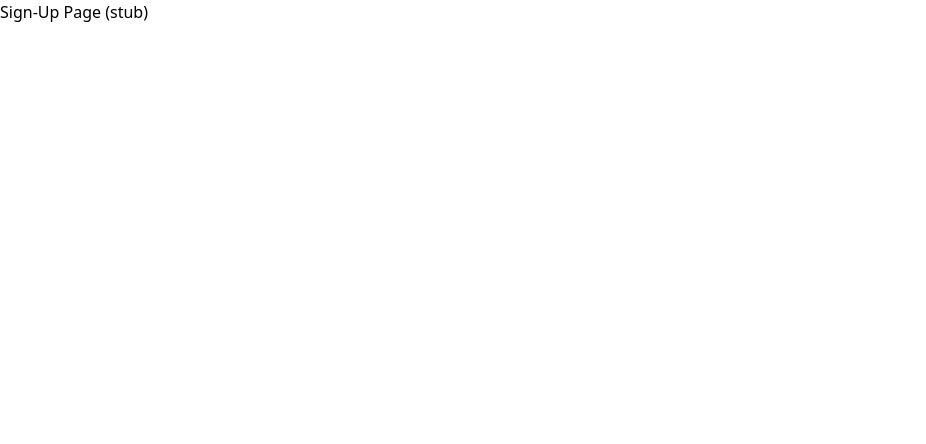
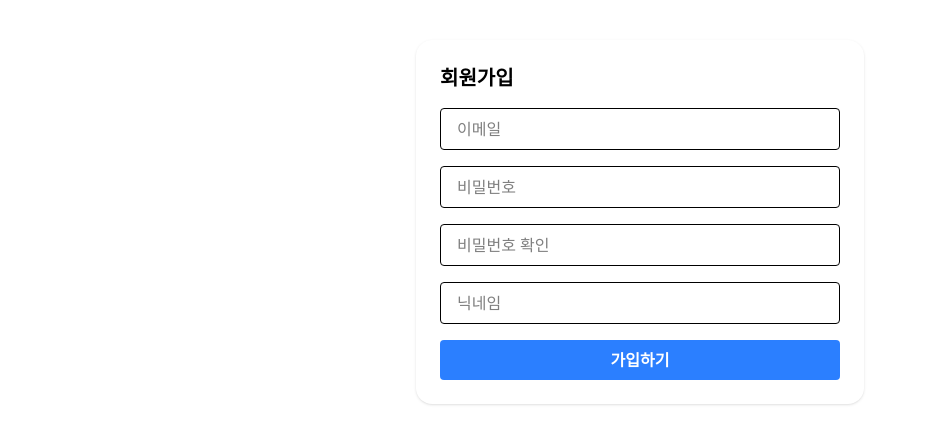
Before and after one commit to yongzooda/Lectory, a React (Vite) app in the folder lectory-client/: page /signup in a window 1280 px wide. Shown: the top 444 px of the page, without its empty margins (0-926 px from the left). Built offline with nearby package versions, Linux system fonts and the light colour scheme.

Commit message:
feat: 초기 회원가입 API 연동

```diff
--- /dev/null
+++ b/lectory-client/src/api/signupApi.js
@@ -0,0 +1,10 @@
+import api from './axiosInstance';
+
+export const signUp = async (data) => {
+    const response = await api.post('/users/signup', data, {
+        headers: {
+            'Content-Type': 'application/json',
+        },
+    });
+    return response.data;
+};
--- a/lectory-client/src/pages/user/SignUpPage.jsx
+++ b/lectory-client/src/pages/user/SignUpPage.jsx
@@ -1,4 +1,89 @@
-// src/pages/user/SignUpPage.jsx
-export default function SignUpPage() {
-  return <div>Sign-Up Page (stub)</div>;
+import React, { useState } from 'react';
+import { signUp } from "../../api/signupApi.js";
+
+export default function SignUp() {
+  const [form, setForm] = useState({
+    email: '',
+    password: '',
+    passwordConfirm: '',
+    nickname: '',
+  });
+
+  const [error, setError] = useState('');
+
+  const handleChange = (e) => {
+    setForm({
+      ...form,
+      [e.target.name]: e.target.value,
+    });
+  };
+
+  const handleSubmit = async (e) => {
+    e.preventDefault();
+
+    if (form.password !== form.passwordConfirm) {
+      setError('비밀번호가 일치하지 않습니다.');
+      return;
+    }
+
+    try {
+      await signUp(form);
+      alert('회원가입이 완료되었습니다!');
+      // 페이지 이동 로직 추가 (예: 로그인 페이지로)
+    } catch (err) {
+      console.error('[회원가입 에러]', err.response || err);
+      setError(err.response?.data?.message || '회원가입 실패');
+    }
+  };
+
+  return (
+      <div className="max-w-md mx-auto mt-10 p-6 bg-white shadow rounded-2xl">
+        <h2 className="text-xl font-bold mb-4">회원가입</h2>
+        <form onSubmit={handleSubmit} className="space-y-4">
+          <input
+              type="email"
+              name="email"
+              placeholder="이메일"
+              value={form.email}
+              onChange={handleChange}
+              required
+              className="w-full border px-4 py-2 rounded"
+          />
+          <input
+              type="password"
+              name="password"
+              placeholder="비밀번호"
+              value={form.password}
+              onChange={handleChange}
+              required
+              className="w-full border px-4 py-2 rounded"
+          />
+          <input
+              type="password"
+              name="passwordConfirm"
+              placeholder="비밀번호 확인"
+              value={form.passwordConfirm}
+              onChange={handleChange}
+              required
+              className="w-full border px-4 py-2 rounded"
+          />
+          <input
+              type="text"
+              name="nickname"
+              placeholder="닉네임"
+              value={form.nickname}
+              onChange={handleChange}
+              required
+              className="w-full border px-4 py-2 rounded"
+          />
+          {error && <p className="text-red-500 text-sm">{error}</p>}
+          <button
+              type="submit"
+              className="w-full bg-blue-500 hover:bg-blue-600 text-white font-semibold py-2 px-4 rounded"
+          >
+            가입하기
+          </button>
+        </form>
+      </div>
+  );
 }
```
